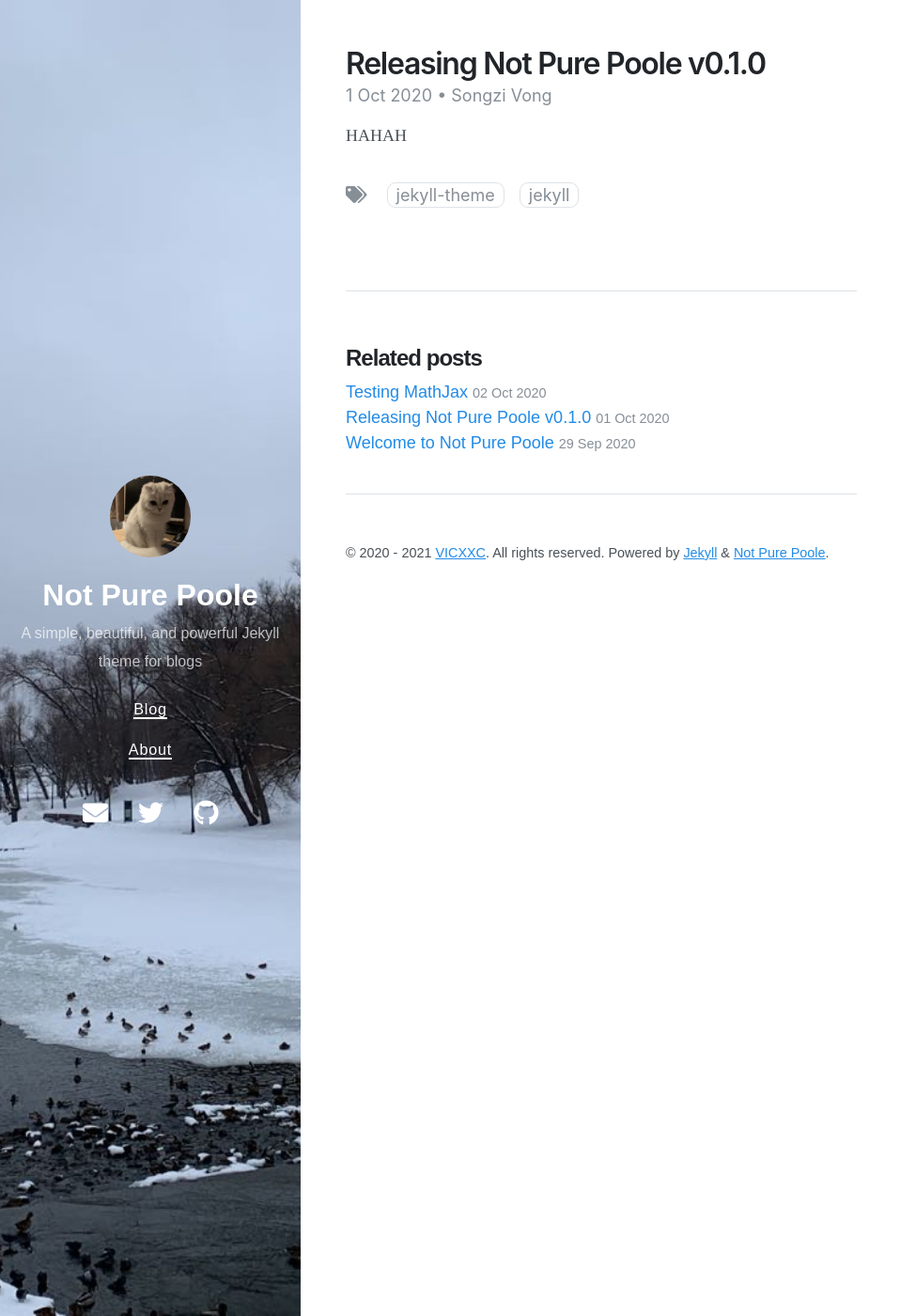
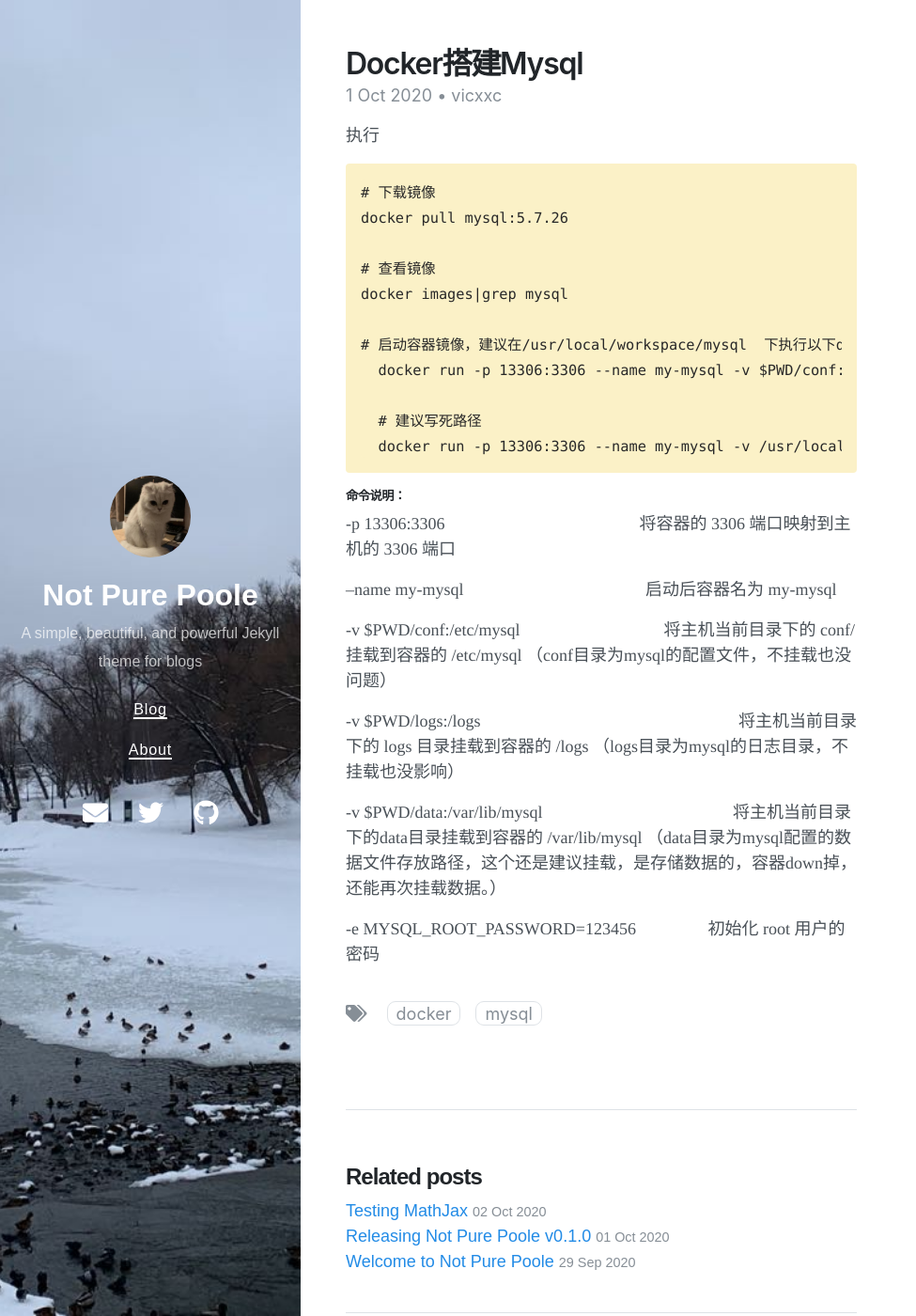
Before and after one commit to vicxxc/vic.github.io, a Jekyll site: the page built from _posts/2021-11-09-Docker 搭建MySQL.md, in a window 1280 px wide and 1400 px high. Shown: the whole window at 94% size, without its empty margins (0-975 px from the left). Built offline with Jekyll 4.4.1, drawn with Linux system fonts in a browser that asks for light colours; nearby versions of some CDN libraries.

Commit message:
Update 2021-11-09-Docker 搭建MySQL.md

````diff
--- a/_posts/2021-11-09-Docker 搭建MySQL.md
+++ b/_posts/2021-11-09-Docker 搭建MySQL.md
@@ -1,11 +1,37 @@
 ---
 layout: post
-title: Releasing Not Pure Poole v0.1.0
-author: Songzi Vong
+title: Docker搭建Mysql
+author: vicxxc
 tags:
-- jekyll theme
-- jekyll
+- Docker
+- Mysql
 date: 2020-10-01 13:56 +0800
 ---
 
-HAHAH
+执行
+```
+# 下载镜像
+docker pull mysql:5.7.26
+
+# 查看镜像
+docker images|grep mysql
+
+# 启动容器镜像，建议在/usr/local/workspace/mysql  下执行以下docker  run  命令
+  docker run -p 13306:3306 --name my-mysql -v $PWD/conf:/etc/mysql -v $PWD/data:/var/lib/mysql -e MYSQL_ROOT_PASSWORD=123456 -d mysql:5.7.26
+
+  # 建议写死路径
+  docker run -p 13306:3306 --name my-mysql -v /usr/local/workspace/mysql/conf:/etc/mysql -v /usr/local/workspace/mysql/data:/var/lib/mysql -e MYSQL_ROOT_PASSWORD=123456 -d mysql:5.7.26
+```
+
+##### **命令说明：**
+-p 13306:3306                      　　　　　　　　　　　 将容器的 3306 端口映射到主机的 3306 端口
+
+--name my-mysql                    　　　　　　　　 　　 启动后容器名为 my-mysql
+
+-v $PWD/conf:/etc/mysql      　　　　　　　　           将主机当前目录下的 conf/ 挂载到容器的 /etc/mysql       （conf目录为mysql的配置文件，不挂载也没问题）
+
+-v $PWD/logs:/logs 　　　　　　　　　　　　　　　将主机当前目录下的 logs 目录挂载到容器的 /logs           （logs目录为mysql的日志目录，不挂载也没影响）
+
+-v $PWD/data:/var/lib/mysql 　　　　　　　　　　　将主机当前目录下的data目录挂载到容器的 /var/lib/mysql （data目录为mysql配置的数据文件存放路径，这个还是建议挂载，是存储数据的，容器down掉，还能再次挂载数据。）
+
+-e MYSQL_ROOT_PASSWORD=123456　　　　    初始化 root 用户的密码
````
